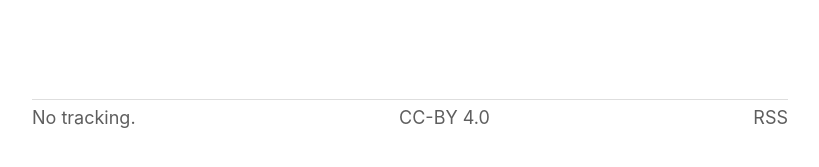
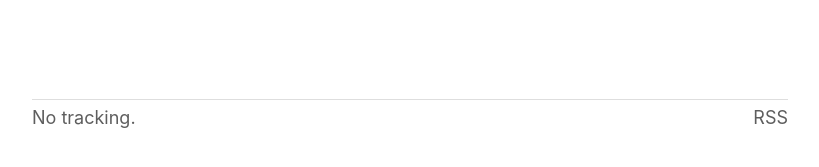
Before and after one commit to ajpwalser/ajpwalser.github.io, a Jekyll site: the page built from index.html, in a window 1280 px wide. Shown: the part 452-619 px from the top of the page, without its empty margins (230-1049 px from the left). Built offline with Jekyll 4.4.1, drawn with Linux system fonts in a browser that asks for light colours; some web fonts are replaced; the list of posts is cut into pages by our own code.

Commit message:
Update default.html

```diff
--- a/_layouts/default.html
+++ b/_layouts/default.html
@@ -29,7 +29,7 @@
    <footer>
       <hr>
        <ul>
-         <li style="align-items:center;display:flex;flex-wrap:wrap;justify-content:space-between;margin-bottom:10px;"><a href="">No tracking.</a> CC-BY 4.0
+         <li style="align-items:center;display:flex;flex-wrap:wrap;justify-content:space-between;margin-bottom:10px;"><a href="">No tracking.</a>
          <span><a href="{{ '/feed.xml' | prepend: site.baseurl | prepend: site.url }}">RSS</a></span></li>
        </ul>
       </footer>
```
